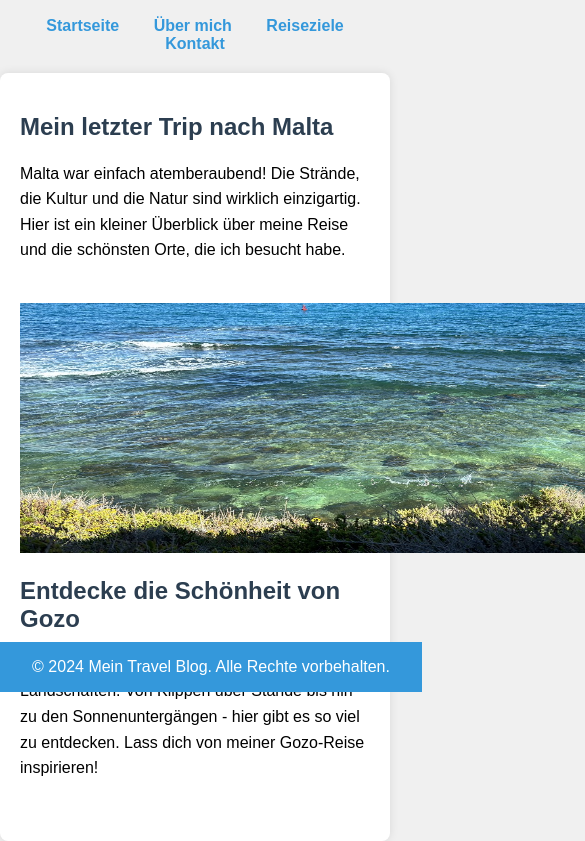
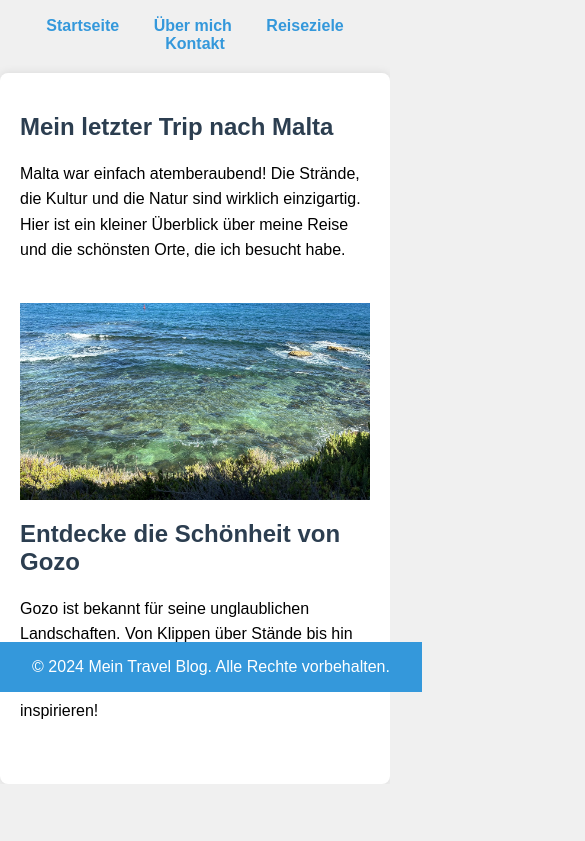
Before and after one commit to RicardoCreates/java-reiseblog-task, a website built with Vite: page index.html in a window 390 px wide. Shown: the part 152-993 px from the top of the page, 585 px wide, since content can reach past the window. After the commit the page ends 936 px from the top, so only its background shows below. Built offline with nearby package versions, Linux system fonts and the light colour scheme.

Commit message:
Image Mobile

```diff
--- a/index.html
+++ b/index.html
@@ -29,7 +29,7 @@
   </article>
 
   <div>
-    <img src="gozo.jpeg" alt="gozo" width="800" height="250"/>
+    <img src="gozo.jpeg" alt="gozo" class="responsive-image" />
   </div>
 
   <article>
--- a/style.css
+++ b/style.css
@@ -54,3 +54,19 @@ footer {
   width: 100%;
   bottom: 0;
 }
+
+.responsive-image {
+  width: 100%;
+  height: auto;
+  max-width: 800px; /* Dies ist die maximale Breite, die das Bild haben darf */
+  display: block;
+  margin: 0 auto; /* Zentriert das Bild */
+}
+
+/* Optional: Für den Fall, dass du alle Bilder im Blog anpassen möchtest */
+img {
+  max-width: 100%;
+  height: auto;
+  display: block;
+  margin: 0 auto;
+}
```
